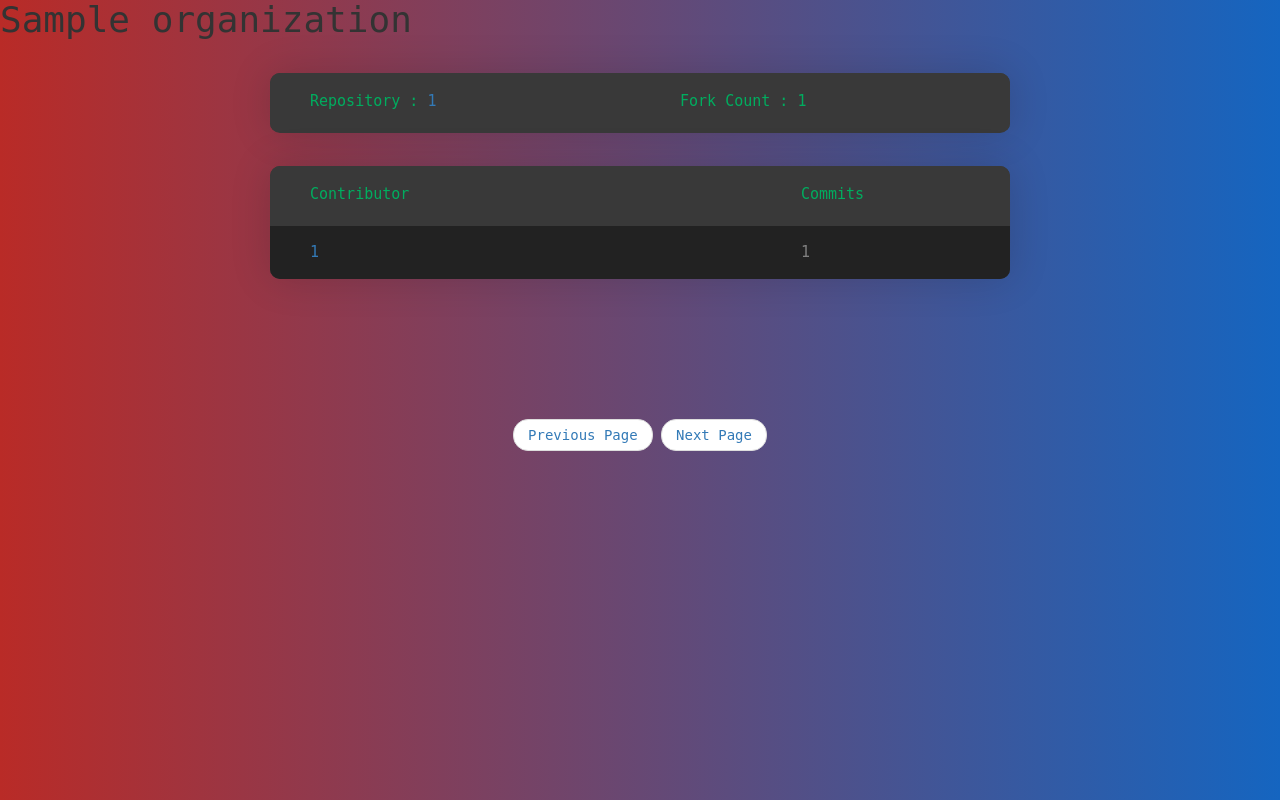
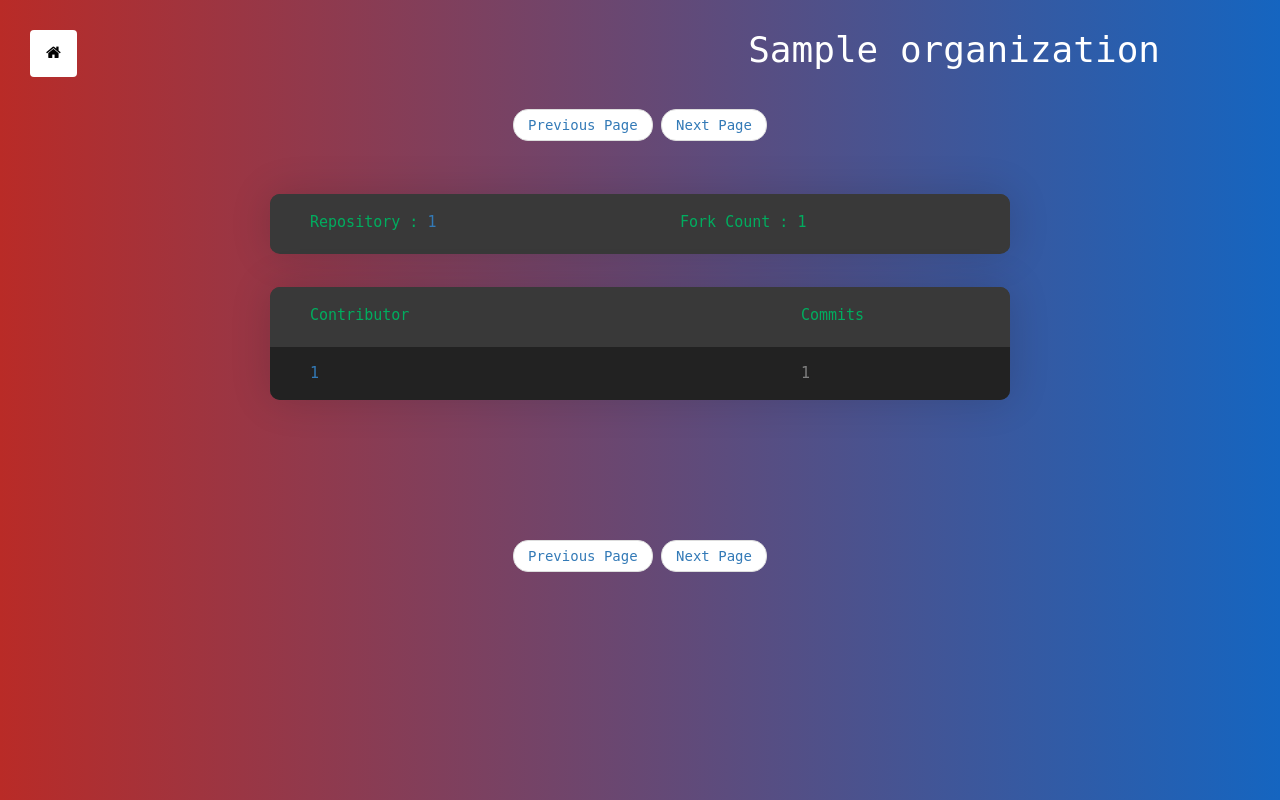
Before and after one commit to amanCoder110599/github-repo-list, a Flask app: template templates/get-repos.html in a window 1280 px wide. Run offline with Flask 2, Linux system fonts and the light colour scheme; the template is opened without the code that fills it: most values are stand-ins (such as "Sample title", 1, 10 or a date in 2020); lists and menus that the app fills with data are empty; parts of the project's set-up code (start-up, migrations or seed data) failed here and were passed over; some libraries are stand-ins or nearby versions.

Commit message:
Frontend

```diff
--- a/application.py
+++ b/application.py
@@ -14,10 +14,14 @@ def getList():
     topNRepos = request.args.get('topNRepos')
     topMCommiters = request.args.get('topMCommiters')
     pageNo = int(request.args.get('pageNo', '1'))
-    repos, prevPage, nextPage = getRepos(orgName, topNRepos, topMCommiters, pageNo)
-    if(repos == "404"):
-        return 'No repositories available'
-    return render_template('get-repos.html', repos = repos, organization = orgName.upper(), prevPage = prevPage, nextPage = nextPage)
+    try:
+        repos, prevPage, nextPage = getRepos(orgName, topNRepos, topMCommiters, pageNo)
+        if(repos == "404" or len(repos) == 0):
+            return 'No repositories available'
+        return render_template('get-repos.html', repos = repos, organization = orgName.upper(), prevPage = prevPage, nextPage = nextPage)
+    except Exception as exe:
+        return 'Please enter correct parameters'
+
 
 if __name__ == "__main__":
     app.run()
--- a/repoContributers.py
+++ b/repoContributers.py
@@ -9,24 +9,26 @@ headers = {
     "Authorization": "Token " + os.environ.get("GITHUB_TOKEN")
 }
 
-PAGE_LIMIT = 10
+PAGE_LIMIT = 5
+page_url = "http://127.0.0.1:5000/get-repos?orgName={}&topNRepos={}&topMCommiters={}&pageNo={}"
 
 def getRepos(orgName, topNRepos, topMCommiters, pageNo):
     x = max(0, min(int(topNRepos) - (pageNo - 1) * PAGE_LIMIT, PAGE_LIMIT))
     repos_json = requests.get(repo_url.format(
         organization = orgName, limit = PAGE_LIMIT, pageNo = str(pageNo)), headers=headers).json()
-    if "message" in repos_json:
-        return "404"
+    next_page = "#"
+    prev_page = "#"
+    if "message" in repos_json or len(repos_json) == 0 or pageNo <= 0 or int(topNRepos) <= 0 or int(topMCommiters) < 0:
+        return "404" , prev_page, next_page
     repos_json_next = requests.get(repo_url.format(
         organization = orgName, limit = PAGE_LIMIT, pageNo = str(pageNo + 1)), headers=headers).json()
-    nextPage = "#"
-    prevPage = "#"
     nextPageNo = pageNo + 1
     prevPageNo = pageNo - 1
+
     if(repos_json_next != 404 and x == PAGE_LIMIT):
-        nextPage = "http://127.0.0.1:5000/get-repos?orgName="+ orgName + "&topNRepos="+topNRepos + "&topMCommiters=" + topMCommiters + "&pageNo="+ str(nextPageNo)
+        next_page = page_url.format(orgName, topNRepos, topMCommiters, str(nextPageNo))
     if(pageNo > 1):
-        prevPage = "http://127.0.0.1:5000/get-repos?orgName="+ orgName + "&topNRepos="+topNRepos + "&topMCommiters=" + topMCommiters + "&pageNo="+ str(prevPageNo)
+        prev_page = page_url.format(orgName, topNRepos, topMCommiters, str(prevPageNo))
     repos = []
     cnt = 0
     for repo in repos_json["items"]:
@@ -36,7 +38,7 @@ def getRepos(orgName, topNRepos, topMCommiters, pageNo):
         contributors = get_contributors(orgName, repo["name"], topMCommiters)
         repos.append(Repository(repo["name"], repo["html_url"],
                           repo['forks_count'], contributors))
-    return repos, prevPage, nextPage
+    return repos, prev_page, next_page
 
 def get_contributors(orgName, repo, m):
     contributors_json = requests.get(contributors_url.format(
--- a/static/css/main.css
+++ b/static/css/main.css
@@ -283,3 +283,33 @@ h1 {
   display: flex;
   justify-content: center;
 }
+
+.orgHeading {
+  position: relative;
+  padding-top: 30px;
+  width: 100%;
+  display: flex;
+  margin-bottom: 12px;
+}
+
+.orgName {
+  color: white;
+  left: 600px;
+  display: flex;
+  justify-content: flex-end;
+  width: 100%;
+}
+
+.orgName.h1 {
+  text-align: center;
+}
+
+.btn {
+  background-color: white;
+  border: none;
+  color: black;
+  padding: 12px 16px;
+  margin-left: 30px;
+  font-size: 16px;
+  cursor: pointer;
+}
--- a/static/css/style.css
+++ b/static/css/style.css
@@ -15,6 +15,7 @@ body {
   text-align: center;
   transition: 0.25s;
   margin-top: 100px;
+  border-radius: 30px;
 }
 
 .box input[type="text"] {
--- a/templates/get-repos.html
+++ b/templates/get-repos.html
@@ -22,10 +22,23 @@
     <script src="https://maxcdn.bootstrapcdn.com/bootstrap/3.4.1/js/bootstrap.min.js"></script>
   </head>
   <body>
-    <h1>
-      {{organization}}
-      <br />
-    </h1>
+    <div class="orgHeading">
+      <div class="home-page">
+        <a class="btn" href="/"><i class="fa fa-home"></i></a>
+      </div>
+      <div class="orgName">
+        <h1>{{organization}}</h1>
+      </div>
+    </div>
+    <div class="page-traversal">
+      <ul class="pager">
+        {% if "#" != prevPage %}
+        <li><a href="{{prevPage}}">Previous Page</a></li>
+        {% endif %} {% if "#" != nextPage %}
+        <li><a href="{{nextPage}}">Next Page</a></li>
+        {% endif %}
+      </ul>
+    </div>
     {% for repo in repos %}
     <div class="limiter">
       <div class="container-table100">
```
